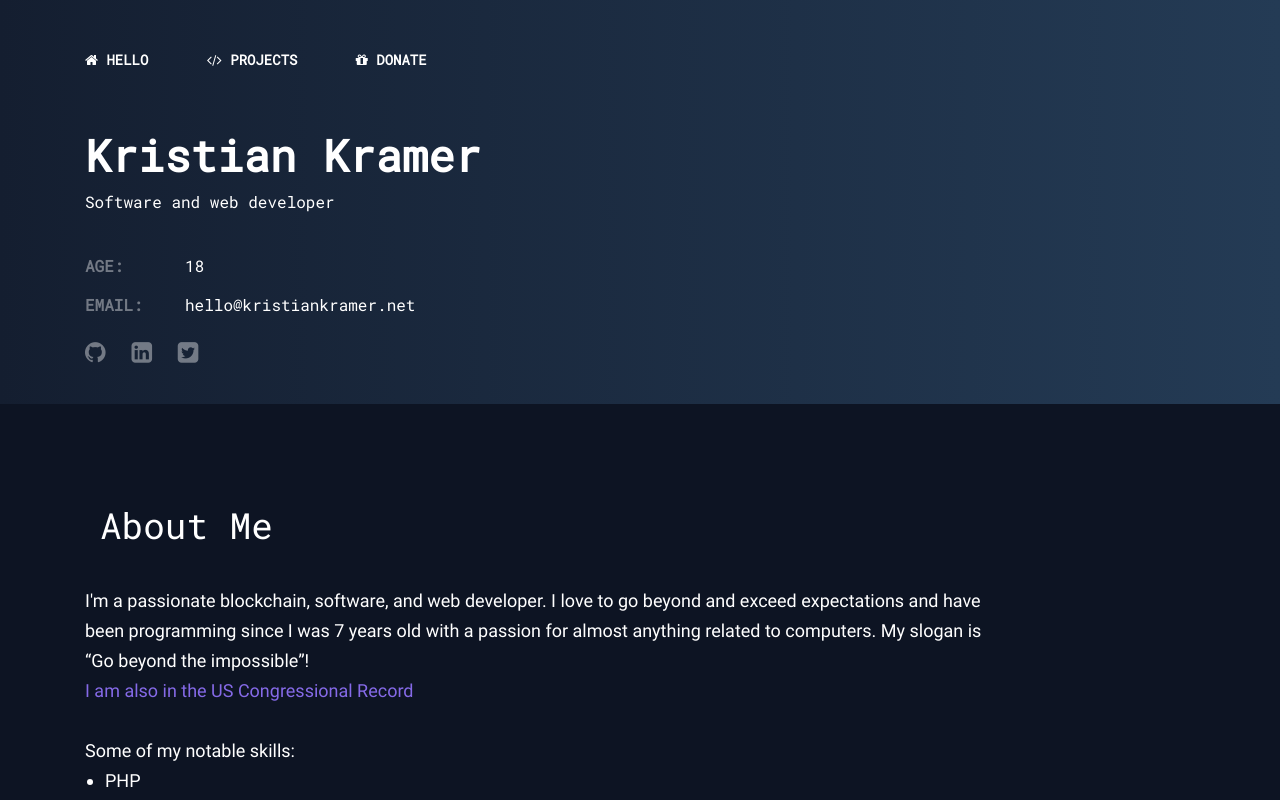
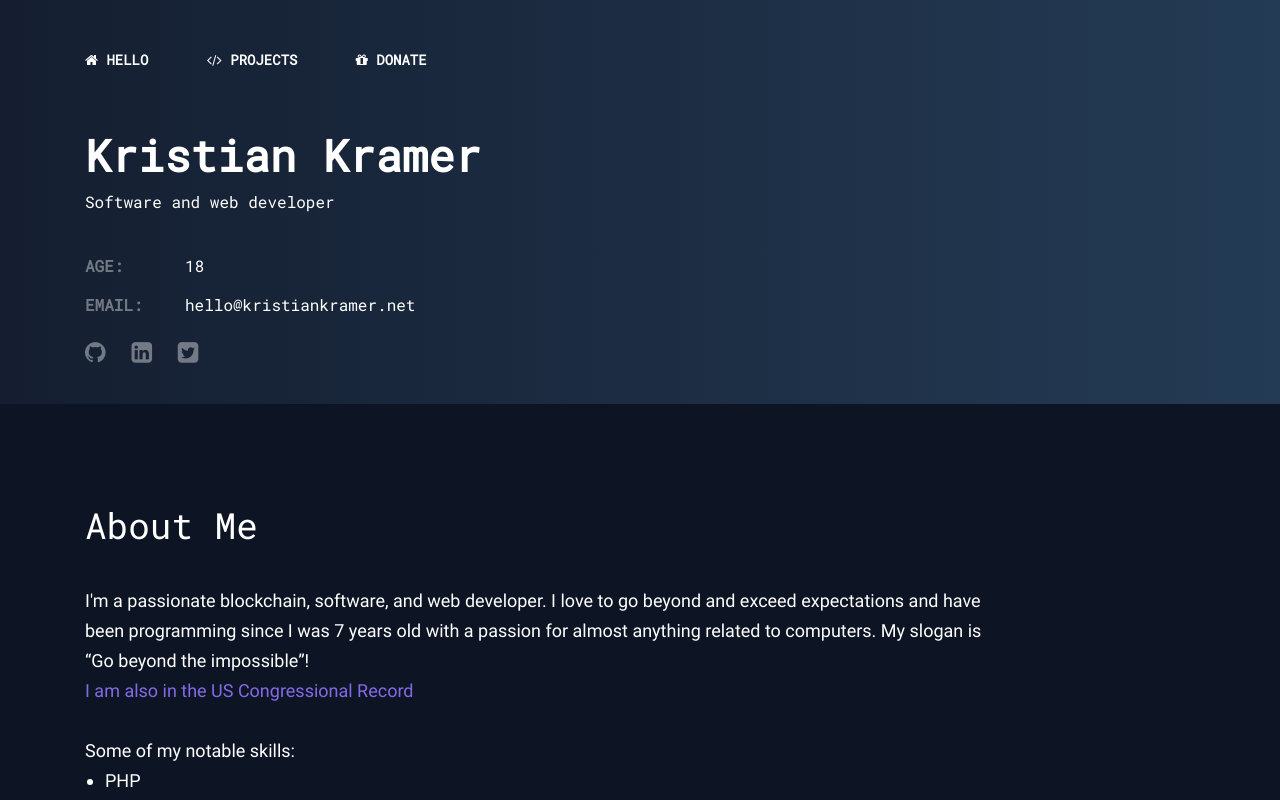
Before and after one commit to Tech1k/kristiankramer.net, a plain HTML site: page index.html in a window 1280 px wide. Shown: the top 800 px of the page. Drawn offline with Linux system fonts and the light colour scheme.

Commit message:
Update index.html

```diff
--- a/index.html
+++ b/index.html
@@ -128,9 +128,7 @@
         <section id="hello" class="container section">
             <div class="row">
                 <div class="col-md-10">
-                    <div class="col-md-12">
-                        <h2 id="portfolio_header" class="section__title">About Me</h2>
-                    </div>
+                    <h2 class="section__title">About Me</h2>
                     <p class="section__description">
                         I'm a passionate blockchain, software, and web developer. I love to go beyond and exceed expectations and have been programming since I was 7 years old with a passion for almost anything related to computers. My slogan is “Go beyond the impossible”!
                         <br/>
```
